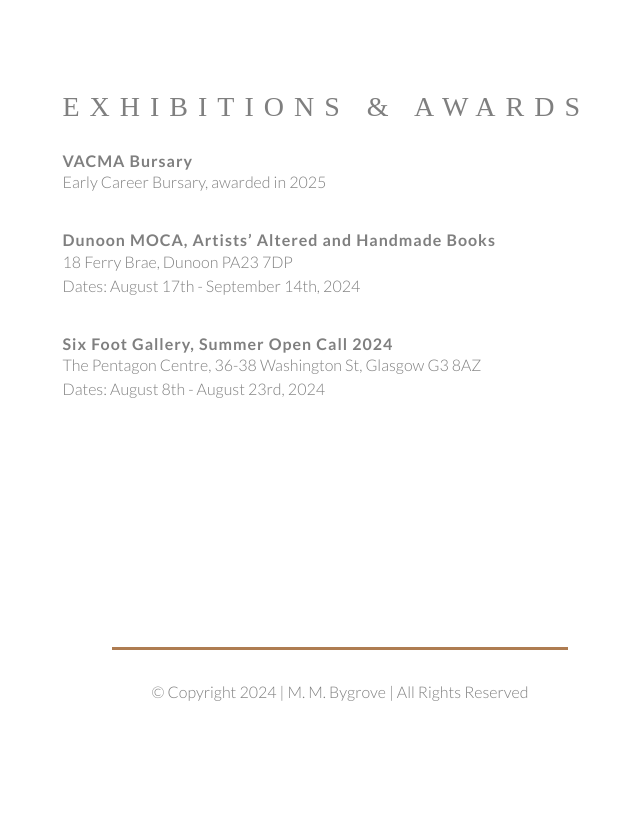
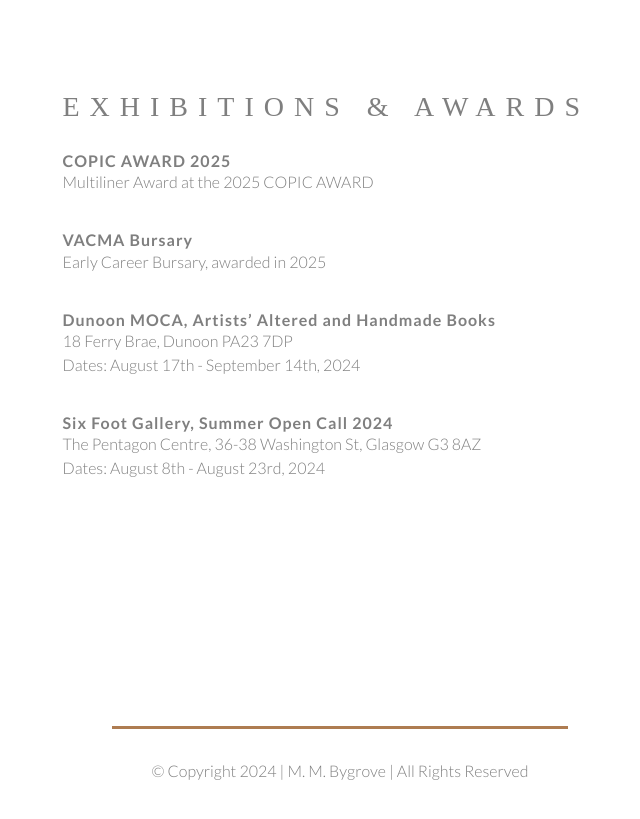
Before and after one commit to bygrove/mmbygrove.com, a plain HTML site: page about.html in a window 1280 px wide. Shown: the part 1040-1859 px from the top of the page, without its empty margins (300-940 px from the left). Drawn offline with Linux system fonts and the light colour scheme; a web font is replaced by a local one.

Commit message:
Update about.html

```diff
--- a/about.html
+++ b/about.html
@@ -90,6 +90,12 @@
 						exhibitions & Awards
 					</h3>
 					<h6 class="mg-md my-paragraph-bold">
+						COPIC AWARD 2025
+					</h6>
+					<p>
+						Multiliner Award at the 2025 COPIC AWARD
+					</p>
+					<h6 class="mg-md my-paragraph-bold">
 						VACMA Bursary
 					</h6>
 					<p>
```
